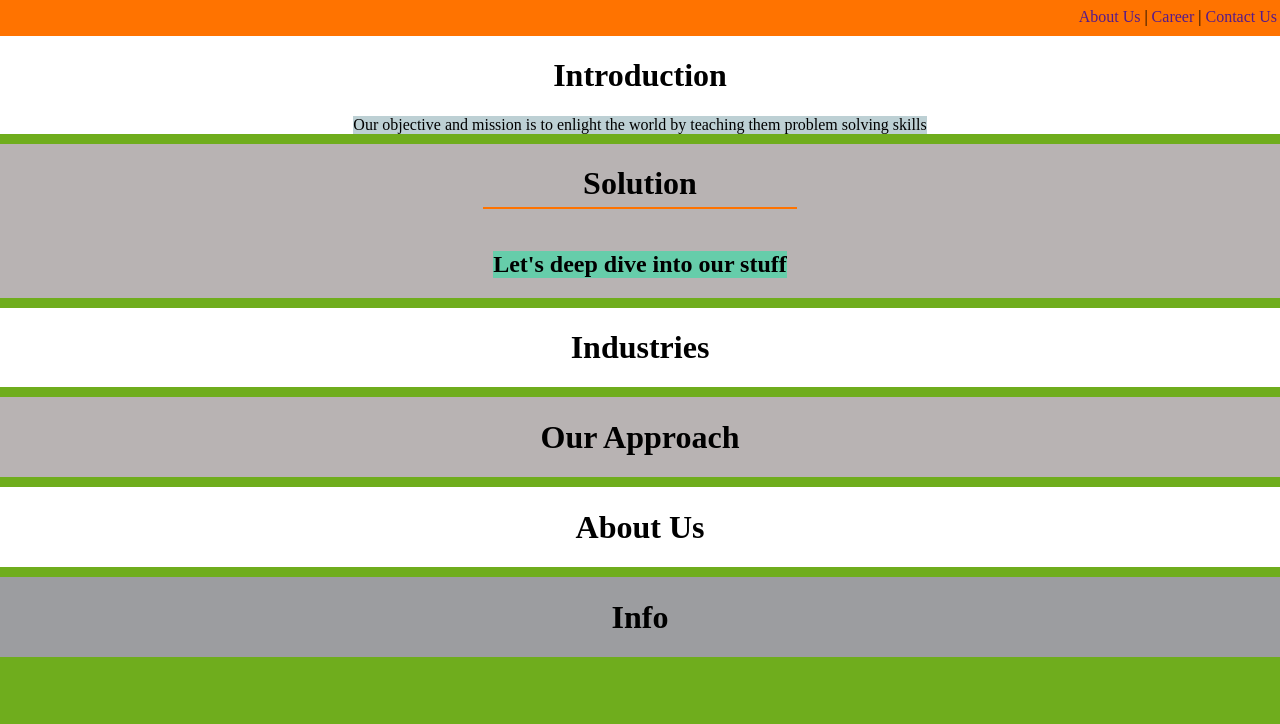
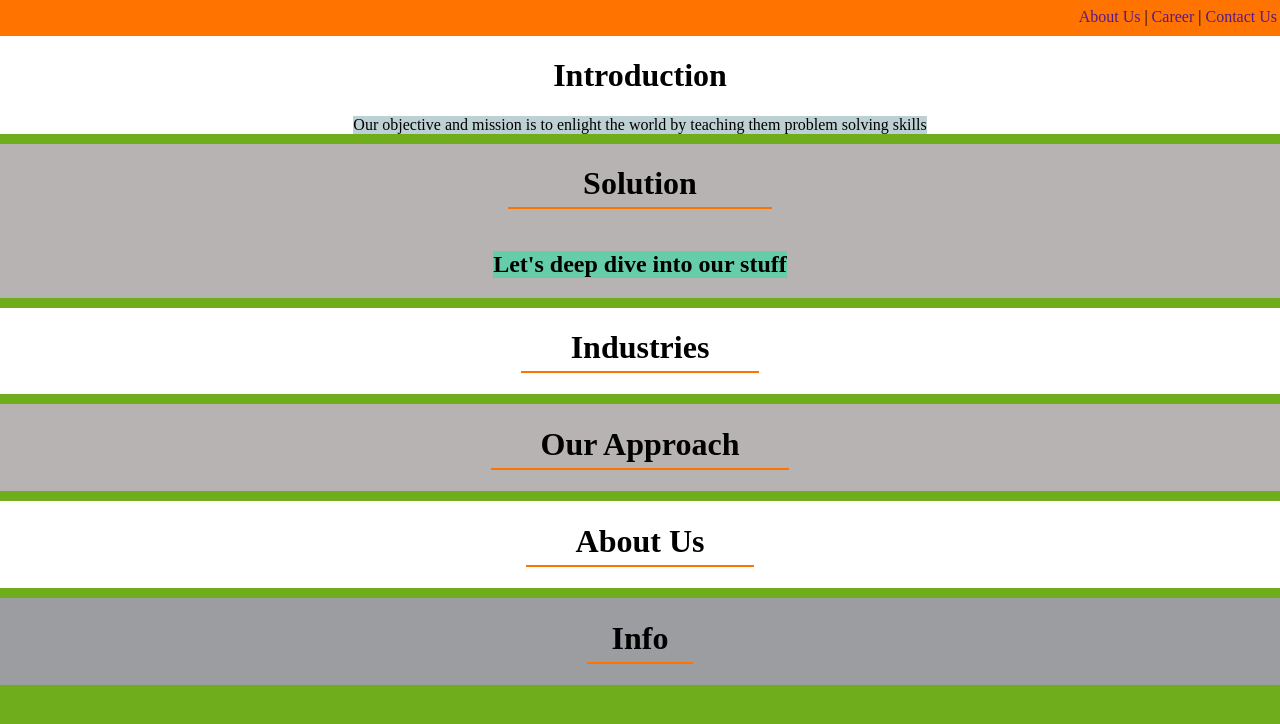
Before and after one commit to ah2355/SampleWeb, a plain HTML site: page index.html in a window 1280 px wide. Drawn offline with Linux system fonts and the light colour scheme.

Commit message:
Added some changes

```diff
--- a/index.html
+++ b/index.html
@@ -3,7 +3,7 @@
 <meta charset = "UTF -8">
 <meta name = "viewport" content ="width=device-wdith, initial-scale =1.0">
 <link rel="stylesheet" href="style.css">
-<title>Sample</title>
+<title>SampleWeb</title>
 <link rel = "style">
 </head>
 <body>
@@ -28,19 +28,19 @@
 
 
     <div class = "stuff2">
-        <h1>Industries</h1>
+        <h1 id="ind">Industries</h1>
     </div>
 
     <div class="stuff3">
-        <h1>Our Approach</h1>
+        <h1 id="our">Our Approach</h1>
     </div>
 
     <div class="stuff4">
-        <h1>About Us</h1>
+        <h1 id="ab">About Us</h1>
     </div>
 
     <div class="last-stuff">
-        <h1>Info</h1>
+        <h1 id="in">Info</h1>
     </div>
 </body>
 </html
--- a/style.css
+++ b/style.css
@@ -57,8 +57,8 @@ body
 
 .stuff1 #sol
 {
-    padding-right:100px;
-    padding-left:100px;
+    padding-right:75px;
+    padding-left:75px;
     padding-bottom:5px;
     border-bottom: 2px solid rgb(255, 115, 0);
 }
@@ -78,7 +78,13 @@ body
     margin-right:-10px;
     margin-left:-10px;
 }
-
+.stuff2 #ind
+{
+    padding-right:50px;
+    padding-left:50px;
+    padding-bottom:5px;
+    border-bottom: 2px solid rgb(255, 115, 0);
+}
 .stuff3
 {
     display:flex;
@@ -89,6 +95,14 @@ body
     margin-bottom:10px;
     margin-right:-10px;
     margin-left:-10px;
+}
+
+.stuff3 #our
+{
+    padding-right:50px;
+    padding-left:50px;
+    padding-bottom:5px;
+    border-bottom: 2px solid rgb(255, 115, 0);
 }
 
 .stuff4
@@ -103,6 +117,14 @@ body
     margin-left:-10px;
 }
 
+.stuff4 #ab
+{
+    padding-right:50px;
+    padding-left:50px;
+    padding-bottom:5px;
+    border-bottom: 2px solid rgb(255, 115, 0);
+}
+
 .last-stuff
 {
     display:flex;
@@ -113,3 +135,11 @@ body
     margin-right:-10px;
     margin-left:-10px;
 }
+
+.last-stuff #in
+{
+    padding-right:25px;
+    padding-left:25px;
+    padding-bottom:5px;
+    border-bottom: 2px solid rgb(255, 115, 0);
+}
```
